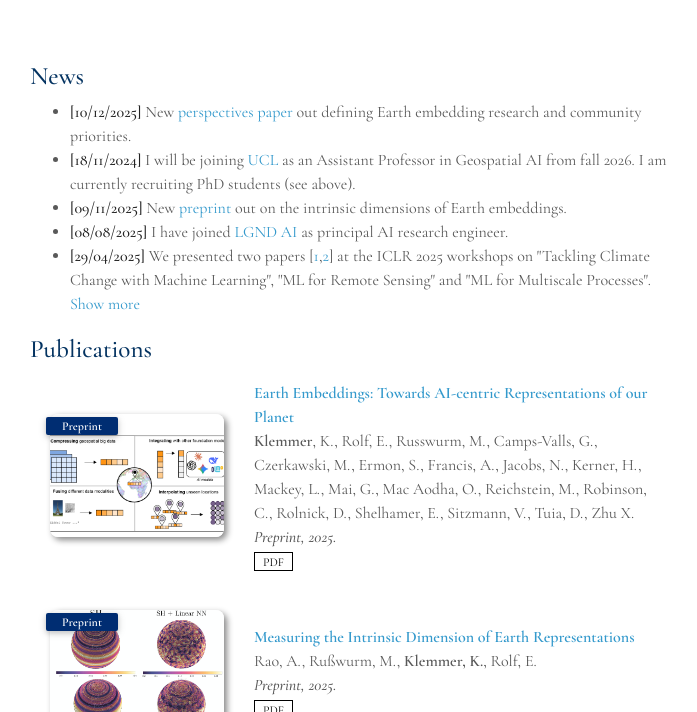
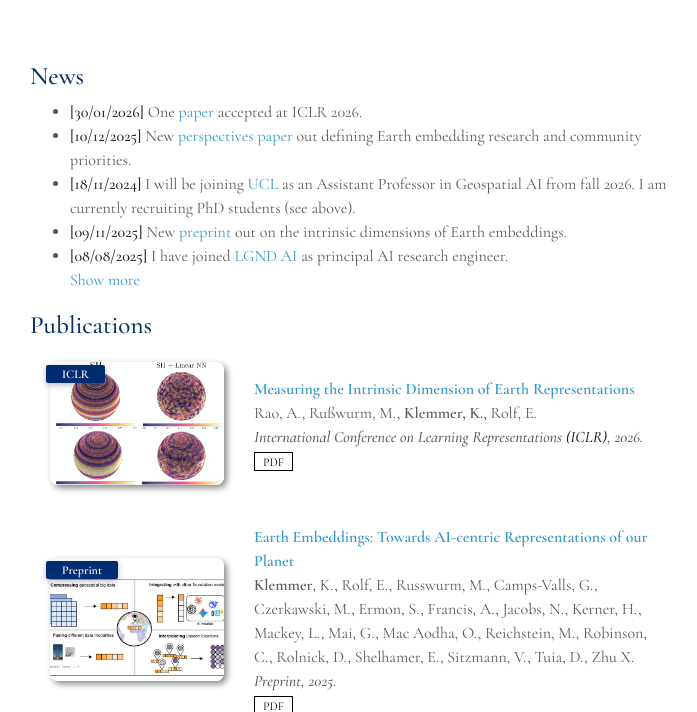
Before and after one commit to konstantinklemmer/konstantinklemmer.github.io, a Jekyll site: the page built from index.md, in a window 1280 px wide and 1400 px high, cut to the strip 688-1400 px from the top of the window. Shown: the whole strip, without its empty margins (440-1137 px from the left). Built offline with Jekyll 4.4.1, drawn with Linux system fonts in a browser that asks for light colours; a style sheet for code colours, icons or effects is not loaded; our own code applies the rules of GitHub Pages for plain Markdown files.

Commit message:
Update publications

```diff
--- a/_data/publications.yml
+++ b/_data/publications.yml
@@ -1,4 +1,12 @@
 main:
+
+  - title: "Measuring the Intrinsic Dimension of Earth Representations"
+    authors: Rao, A., Rußwurm, M., <b>Klemmer, K.</b>, Rolf, E.
+    conference_short: ICLR
+    conference: International Conference on Learning Representations <strong>(ICLR)</strong>, 2026.
+    pdf: https://arxiv.org/pdf/2511.02101
+    #bibtex: TODO
+    image: ./assets/img/pub/arxiv25a.png
 
   - title: "Earth Embeddings: Towards AI-centric Representations of our Planet"
     authors: <b>Klemmer</b>, K., Rolf, E., Russwurm, M., Camps-Valls, G., Czerkawski, M., Ermon, S., Francis, A., Jacobs, N., Kerner, H., Mackey, L., Mai, G., Mac Aodha, O., Reichstein, M., Robinson, C., Rolnick, D., Shelhamer, E., Sitzmann, V., Tuia, D., Zhu X.
@@ -7,14 +15,6 @@ main:
     pdf: https://eartharxiv.org/repository/object/11083/download/20213/
     #bibtex: TODO
     image: ./assets/img/pub/eartharxiv25a.png
-
-  - title: "Measuring the Intrinsic Dimension of Earth Representations"
-    authors: Rao, A., Rußwurm, M., <b>Klemmer, K.</b>, Rolf, E.
-    conference_short: Preprint
-    conference: Preprint, 2025.
-    pdf: https://arxiv.org/pdf/2511.02101
-    #bibtex: TODO
-    image: ./assets/img/pub/arxiv25a.png
 
   - title: "A Joint Space-Time Encoder for Geographic Time-Series Data"
     authors: Mikisch, D., <b>Klemmer, K.</b>, Teng, M., Rolnick, D.
--- a/_includes/news.md
+++ b/_includes/news.md
@@ -3,14 +3,15 @@
 <h2 style="margin: 60px 0px 10px;">News</h2>
 
 <ul>
+<li><strong>[30/01/2026]</strong> One <a href="https://arxiv.org/abs/2511.02101"> paper</a> accepted at ICLR 2026.</li>
 <li><strong>[10/12/2025]</strong> New <a href="https://eartharxiv.org/repository/view/11083/">perspectives paper</a> out defining Earth embedding research and community priorities.</li>
 <li><strong>[18/11/2024]</strong> I will be joining <a href="https://www.ucl.ac.uk/">UCL</a> as an Assistant Professor in Geospatial AI from fall 2026. I am currently recruiting PhD students (see above).</li>
 <li><strong>[09/11/2025]</strong> New <a href="https://arxiv.org/abs/2511.02101">preprint</a> out on the intrinsic dimensions of Earth embeddings.</li>
 <li><strong>[08/08/2025]</strong> I have joined <a href="https://lgnd.io/">LGND AI</a> as principal AI research engineer.</li>
-<li><strong>[29/04/2025]</strong> We presented two papers [<a href="https://www.climatechange.ai/papers/iclr2025/20">1</a>,<a href="https://www.climatechange.ai/papers/iclr2025/25">2</a>] at the ICLR 2025 workshops on "Tackling Climate Change with Machine Learning", "ML for Remote Sensing" and "ML for Multiscale Processes".</li>
 
 <a href="javascript:toggle_vis('newsmore')">Show more</a>
 <div id="newsmore" style="display:none">
+  <li><strong>[29/04/2025]</strong> We presented two papers [<a href="https://www.climatechange.ai/papers/iclr2025/20">1</a>,<a href="https://www.climatechange.ai/papers/iclr2025/25">2</a>] at the ICLR 2025 workshops on "Tackling Climate Change with Machine Learning", "ML for Remote Sensing" and "ML for Multiscale Processes".</li>
   <li><strong>[18/12/2024]</strong> I have transitioned into a full-time researcher role at Microsoft Research.</li>
   <li><strong>[10/12/2024]</strong> One <a href="https://arxiv.org/abs/2311.17179">paper</a> accepted at AAAI.</li>
   <li><strong>[04/05/2024]</strong> One <a href="https://arxiv.org/abs/2402.01444">paper</a> accepted at ICML.</li>
```
